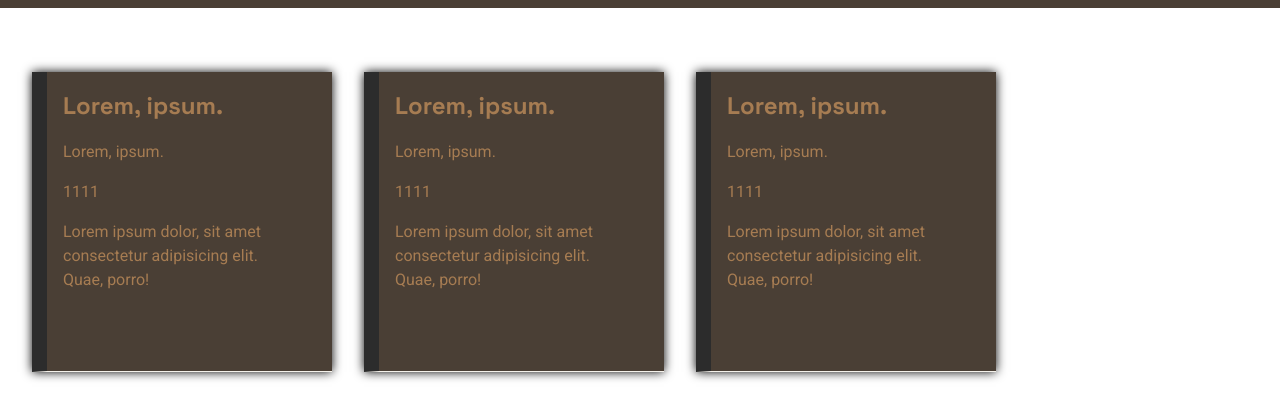
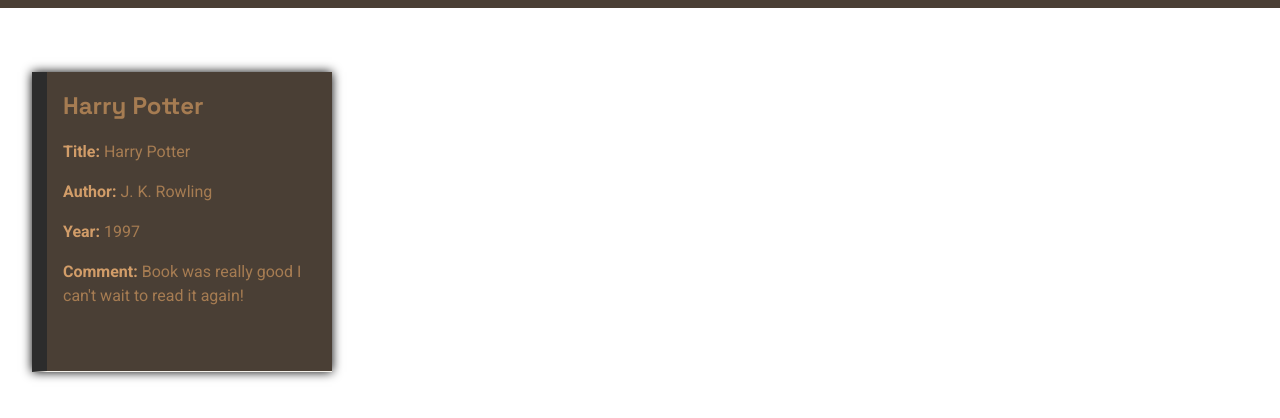
Before and after one commit to codingbyday3/library, a plain HTML site: page index.html in a window 1280 px wide. Shown: the part 62-480 px from the top of the page. Drawn offline with Linux system fonts and the light colour scheme.

```diff
--- a/index.html
+++ b/index.html
@@ -15,24 +15,7 @@
     <button class="add-book-btn">Add book</button>
   </nav>
   <main>
-    <div>
-      <h2>Lorem, ipsum.</h2>
-      <p>Lorem, ipsum.</p>
-      <p>1111</p>
-      <p>Lorem ipsum dolor, sit amet consectetur adipisicing elit. Quae, porro!</p>
-    </div>
-    <div>
-      <h2>Lorem, ipsum.</h2>
-      <p>Lorem, ipsum.</p>
-      <p>1111</p>
-      <p>Lorem ipsum dolor, sit amet consectetur adipisicing elit. Quae, porro!</p>
-    </div>
-    <div>
-      <h2>Lorem, ipsum.</h2>
-      <p>Lorem, ipsum.</p>
-      <p>1111</p>
-      <p>Lorem ipsum dolor, sit amet consectetur adipisicing elit. Quae, porro!</p>
-    </div>
+
     <dialog>
       <form action="" method="dialog">
         <div class="form-x-container">
@@ -48,7 +31,7 @@
         <input id="title" placeholder="e.g. Harry Potter" type="text">
         <label for="author">Author:</label>
         <input id="author" placeholder="e.g. J. K. Rowling" type="text">
-        <label for="year">Published year:</label>
+        <label for="year">Publication year:</label>
         <input type="tel" placeholder="e.g. 1997" name="" id="year">
         <label for="comment">Comment:</label>
         <textarea name="" id=""></textarea>
--- a/library.js
+++ b/library.js
@@ -1,7 +1,54 @@
 const addBookBtn = document.querySelector(".add-book-btn")
 const addBookForm = document.querySelector("dialog")
 const closeBookForm = document.querySelector(".icon")
+const bookContainer = document.querySelector("main")
+book = {
+  id:crypto.randomUUID(),
+  title:"Harry Potter",
+  author:"J. K. Rowling",
+  year:1997,
+  comment:"Book was really good I can't wait to read it again!"
+}
 
+function main(){
+  displayDialog()
+  displayBook(book)
+}
+
+function displayBook(bookDetails){
+  createHtml(bookDetails)
+}
+
+function createLabeledParagraph(label, value) {
+  const para = document.createElement("p");
+  const span = document.createElement("span");
+  span.className = "book-label";
+  span.textContent = label;
+  para.appendChild(span);
+  para.append(` ${value}`);
+  return para;
+}
+
+function createHtml(bookDetails) {
+  const bookDiv = document.createElement("div");
+
+  const h2 = document.createElement("h2");
+  h2.textContent = bookDetails.title;
+  bookDiv.appendChild(h2);
+
+
+  for(bookDetail in bookDetails){
+    if (bookDetail != "id"){
+      label = bookDetail.charAt(0).toUpperCase() + bookDetail.slice(1) + ":"
+      bookDiv.appendChild(createLabeledParagraph(label, bookDetails[bookDetail]));
+    }
+  }
+
+
+  bookContainer.prepend(bookDiv);
+}
+
+function displayDialog(){
   addBookBtn.addEventListener("click", ()=>{
     addBookForm.showModal()
   })
@@ -9,3 +56,7 @@ addBookBtn.addEventListener("click", ()=>{
   closeBookForm.addEventListener("click", () =>{
     addBookForm.close()
   })
+
+}
+
+main()
--- a/style.css
+++ b/style.css
@@ -125,7 +125,8 @@ dialog{
 }
 
 dialog::backdrop{
-  background: url(images/library.jpg) center center / cover no-repeat;
+  background-color: black;
+  opacity: 0.4;
 }
 
 dialog{
@@ -195,3 +196,8 @@ button[type="submit"]:hover{
   fill: var(--clr-brown);
   cursor: pointer;
 }
+
+.book-label{
+  font-weight: bold;
+  color: #d29d69;
+}
```
Lines whose indentation alone changed are shown as unchanged.
